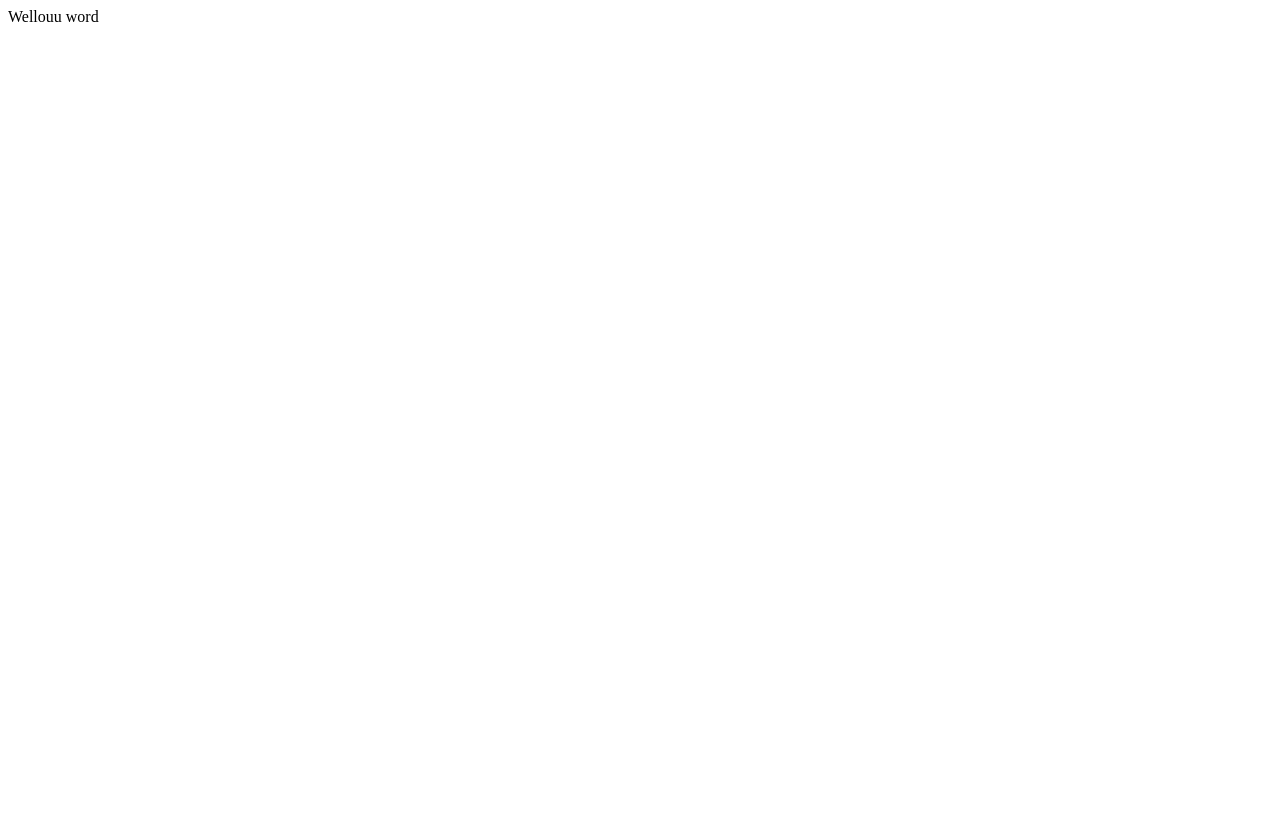
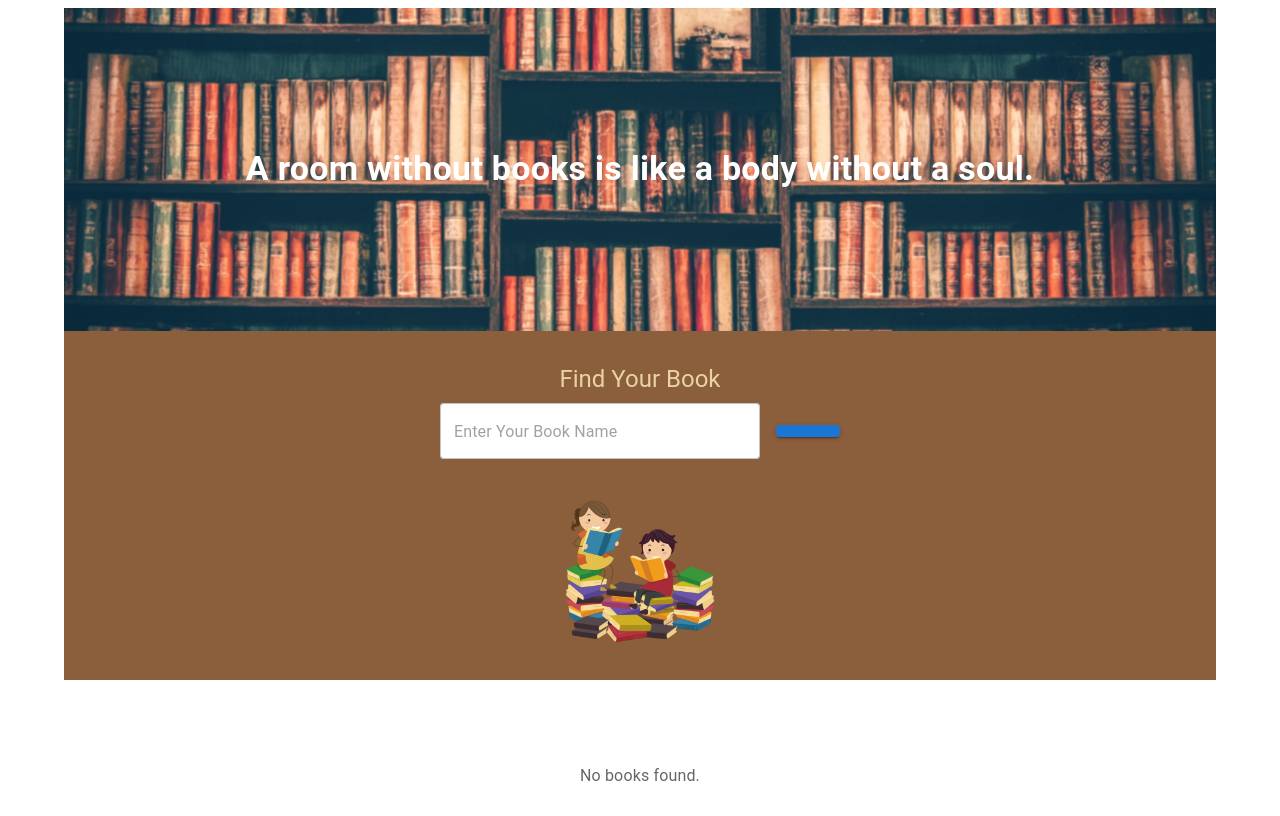
Before and after one commit to Luhera/BookStats, a React (Create React App) app: page / in a window 1280 px wide. Built offline with nearby package versions, Linux system fonts and the light colour scheme.

Commit message:
feat: adição tela inicial, com um card de lista interativa.

```diff
--- a/src/App.js
+++ b/src/App.js
@@ -1,8 +1,8 @@
 import React from "react";
-import "./Styles/global.css";
+import Main from "./Pages/Main";
 
-function App() {
-  return <div className="App">Wellouu word</div>;
-}
+const App = () => {
+  return <Main />;
+};
 
 export default App;
--- a/src/Components/Cards.js
+++ b/src/Components/Cards.js
@@ -0,0 +1,53 @@
+import React, { useState } from "react";
+import Modal from "./Modal";
+import {
+  Card as MuiCard,
+  CardMedia,
+  CardContent,
+  Typography,
+} from "@mui/material";
+
+const Cards = ({ book }) => {
+  const [show, setShow] = useState(false);
+  const [bookItem, setItem] = useState(null);
+
+  const thumbnail = book.volumeInfo.imageLinks?.smallThumbnail || "";
+  const amount = book.saleInfo.listPrice?.amount || "Not for sale";
+
+  return (
+    <>
+      <MuiCard
+        onClick={() => {
+          setShow(true);
+          setItem(book);
+        }}
+        style={{ height: "100%" }}
+      >
+        {thumbnail && (
+          <CardMedia
+            component="img"
+            height="200"
+            image={thumbnail}
+            alt="Book Thumbnail"
+          />
+        )}
+        <CardContent>
+          <Typography variant="h6" noWrap>
+            {book.volumeInfo.title}
+          </Typography>
+          <Typography variant="body2" color="textSecondary" noWrap>
+            {book.volumeInfo.authors}
+          </Typography>
+          <Typography variant="body2" color="textSecondary">
+            {amount !== "Not for sale" ? `₹${amount}` : amount}
+          </Typography>
+        </CardContent>
+      </MuiCard>
+      {show && bookItem && (
+        <Modal show={show} item={bookItem} onClose={() => setShow(false)} />
+      )}
+    </>
+  );
+};
+
+export default Cards;
--- a/src/pages/Main.js
+++ b/src/pages/Main.js
@@ -0,0 +1,146 @@
+import React, { useState } from "react";
+import axios from "axios";
+import {
+  Box,
+  Container,
+  Typography,
+  TextField,
+  Button,
+  Grid,
+} from "@mui/material";
+import Card from "../Components/Cards";
+
+const Main = () => {
+  const [search, setSearch] = useState("");
+  const [bookData, setData] = useState([]);
+  const [loading, setLoading] = useState(false);
+
+  const searchBook = () => {
+    setLoading(true);
+    axios
+      .get(
+        `https://www.googleapis.com/books/v1/volumes?q=${search}&AIzaSyBkvcgVw0BmoKYpb3JM1nYhjIN-uLtdWVk&maxResults=30`
+      )
+      .then((res) => setData(res.data.items || []))
+      .catch((err) => console.log(err))
+      .finally(() => setLoading(false));
+  };
+
+  const handleKeyPress = (evt) => {
+    if (evt.key === "Enter") {
+      searchBook();
+    }
+  };
+
+  return (
+    <Container
+      maxWidth="lg"
+      className="header"
+      sx={{
+        display: "flex",
+        flexDirection: "column",
+        height: "100vh",
+        p: 0,
+      }}
+    >
+      {/* Área com a frase e imagem de fundo */}
+      <Box
+        sx={{
+          flexGrow: 1,
+          backgroundImage: `url(${process.env.PUBLIC_URL}/images/bg1.png)`,
+          backgroundSize: "cover",
+          backgroundPosition: "center",
+          color: "#fff",
+          display: "flex",
+          alignItems: "center",
+          justifyContent: "center",
+          padding: 4,
+          textAlign: "center",
+        }}
+      >
+        <Typography variant="h4" color="inherit" sx={{ fontWeight: "bold" }}>
+          A room without books is like a body without a soul.
+        </Typography>
+      </Box>
+
+      {/* Área de pesquisa com campo de entrada e botão */}
+      <Box
+        sx={{
+          flexGrow: 0,
+          display: "flex",
+          flexDirection: "column",
+          alignItems: "center",
+          justifyContent: "center",
+          backgroundColor: "#8B5E3C",
+          color: "#EAD3A2",
+          padding: 4,
+        }}
+      >
+        <Typography variant="h5" gutterBottom>
+          Find Your Book
+        </Typography>
+        <Box
+          sx={{
+            display: "flex",
+            alignItems: "center",
+            gap: 2,
+            width: "80%",
+            maxWidth: 400,
+          }}
+        >
+          <TextField
+            variant="outlined"
+            placeholder="Enter Your Book Name"
+            value={search}
+            onChange={(e) => setSearch(e.target.value)}
+            onKeyPress={handleKeyPress}
+            sx={{
+              backgroundColor: "#fff",
+              borderRadius: 1,
+              flex: 1,
+            }}
+          />
+          <Button variant="contained" onClick={searchBook}></Button>
+        </Box>
+        <Box mt={4}>
+          <img
+            src={`${process.env.PUBLIC_URL}/images/bg2.png`}
+            alt="Kids Reading Books"
+            style={{ width: "150px", height: "auto" }}
+          />
+        </Box>
+      </Box>
+
+      {/* Área dos resultados */}
+      <Container className="container" sx={{ mt: 4, padding: "20px" }}>
+        {loading ? (
+          <Typography
+            variant="body1"
+            color="textSecondary"
+            sx={{ textAlign: "center", mt: 4 }}
+          >
+            Loading...
+          </Typography>
+        ) : bookData.length > 0 ? (
+          <Grid container spacing={2}>
+            {bookData.map((item) => (
+              <Grid item xs={12} sm={6} md={4} key={item.id}>
+                <Card book={item} />
+              </Grid>
+            ))}
+          </Grid>
+        ) : (
+          <Typography
+            variant="body1"
+            color="textSecondary"
+            sx={{ textAlign: "center", mt: 4 }}
+          >
+            No books found.
+          </Typography>
+        )}
+      </Container>
+    </Container>
+  );
+};
+
+export default Main;
```
Also changed, not shown: public/images/bg1.png (added), public/images/bg2.png (added).
